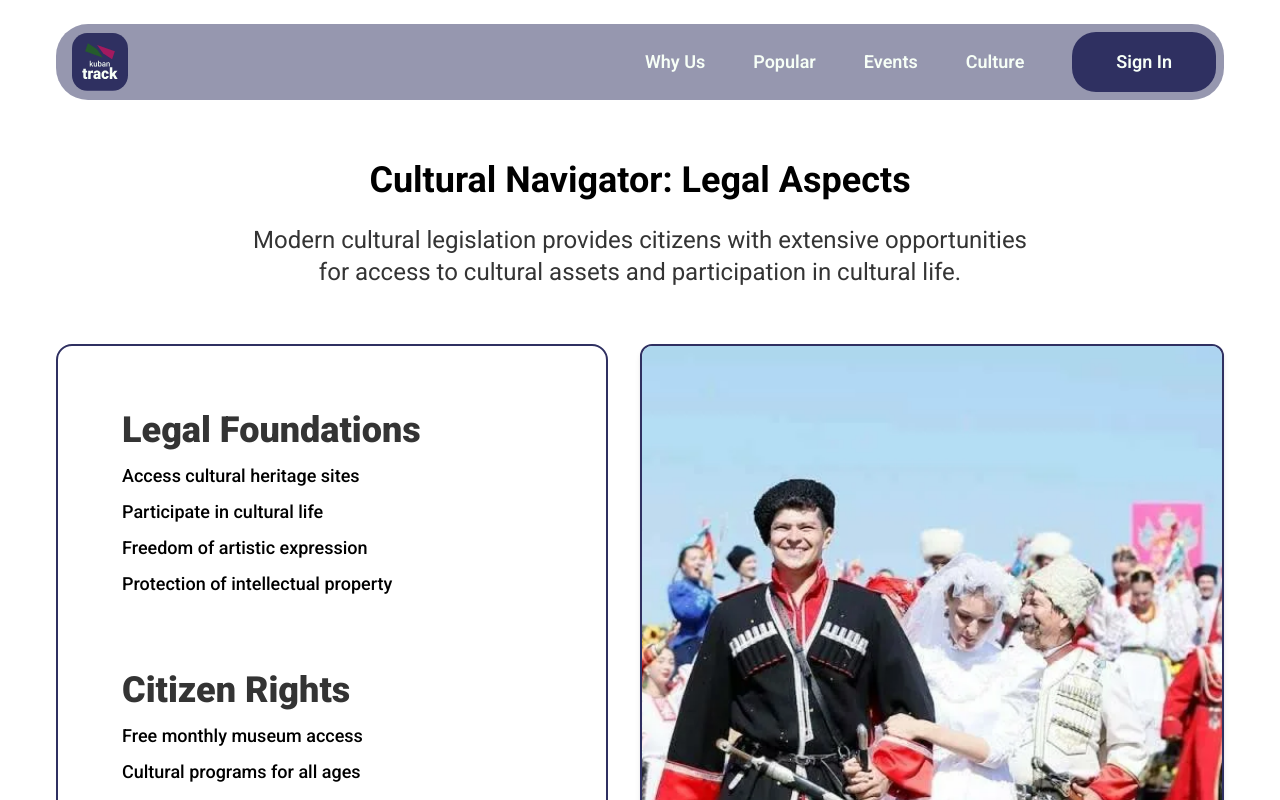
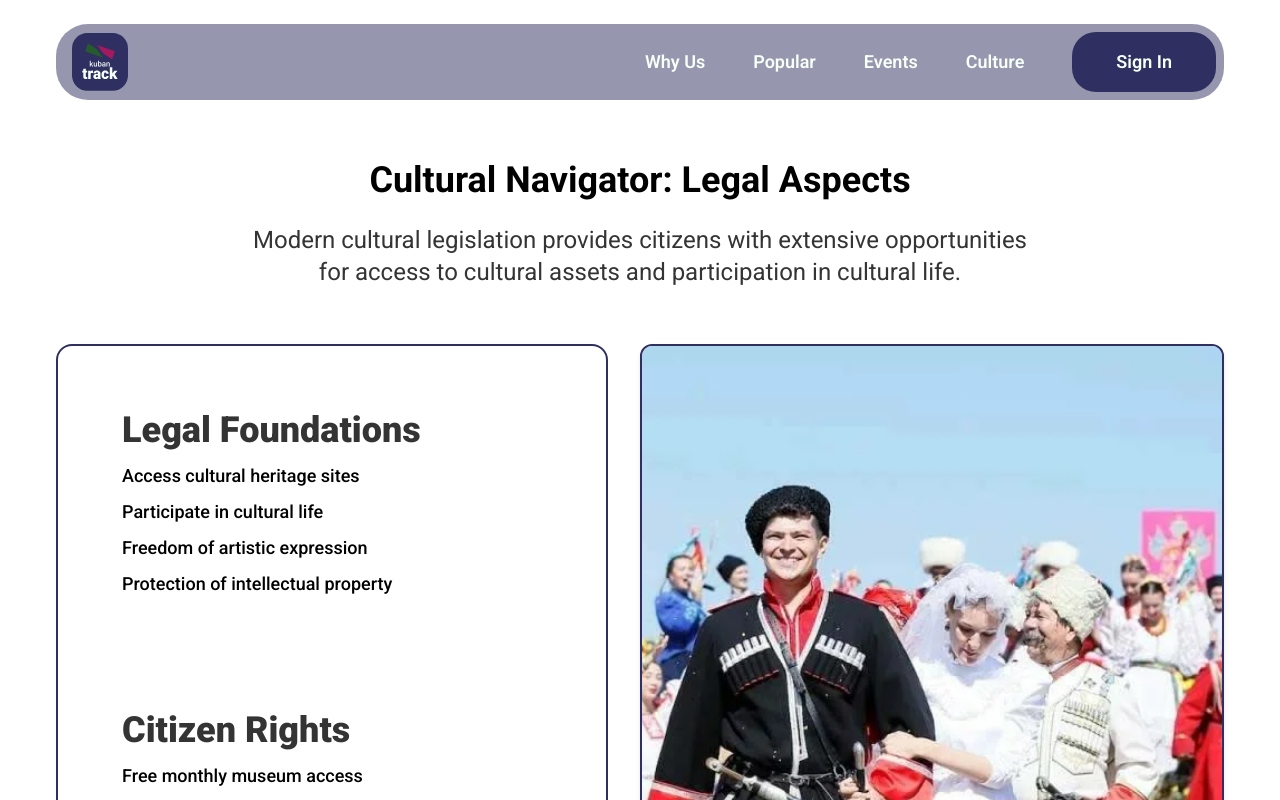
Before and after one commit to www-str/kuban-track-frontend, a React (Vite) app: page /culture in a window 1280 px wide. Shown: the top 800 px of the page. Built offline with nearby package versions, Linux system fonts and the light colour scheme.

Commit message:
fixed culture img

```diff
--- a/src/pages/CulturePage.tsx
+++ b/src/pages/CulturePage.tsx
@@ -44,8 +44,8 @@ const CulturePage = () => {
                 for access to cultural assets and participation in cultural life.
             </p>
 
-            <div className="flex flex-col lg:flex-row gap-8 max-h-fit lg:mt-8 ">
-                <div className="flex flex-col h-fit w-full lg:w-2/4 justify-start gap-18 border-2 border-blue rounded-2xl p-8 md:p-16">
+            <div className="flex flex-col lg:flex-row gap-8 lg:mt-8 ">
+                <div className="flex flex-col justify-center min-h-full w-full lg:w-2/4 gap-18 md:gap-28 border-2 border-blue rounded-2xl p-8 md:p-16">
                     {info.map((infoItem, index) => (
                         <div className="" key={index}>
                             <h4 className='text-4xl font-black text-dark text-center lg:text-start mb-3'>
@@ -59,7 +59,7 @@ const CulturePage = () => {
                         </div>
                     ))}
                 </div>
-                <div className="w-full max-h-[787px] lg:max-h-none lg:max-w-2/4 rounded-xl overflow-hidden shadow-md border-2 border-blue">
+                <div className="w-full min-h-full lg:max-w-2/4 rounded-xl overflow-hidden shadow-md border-2 border-blue">
                     <img
                         src="/kazak.png"
                         alt="Cultural heritage protection"
```
